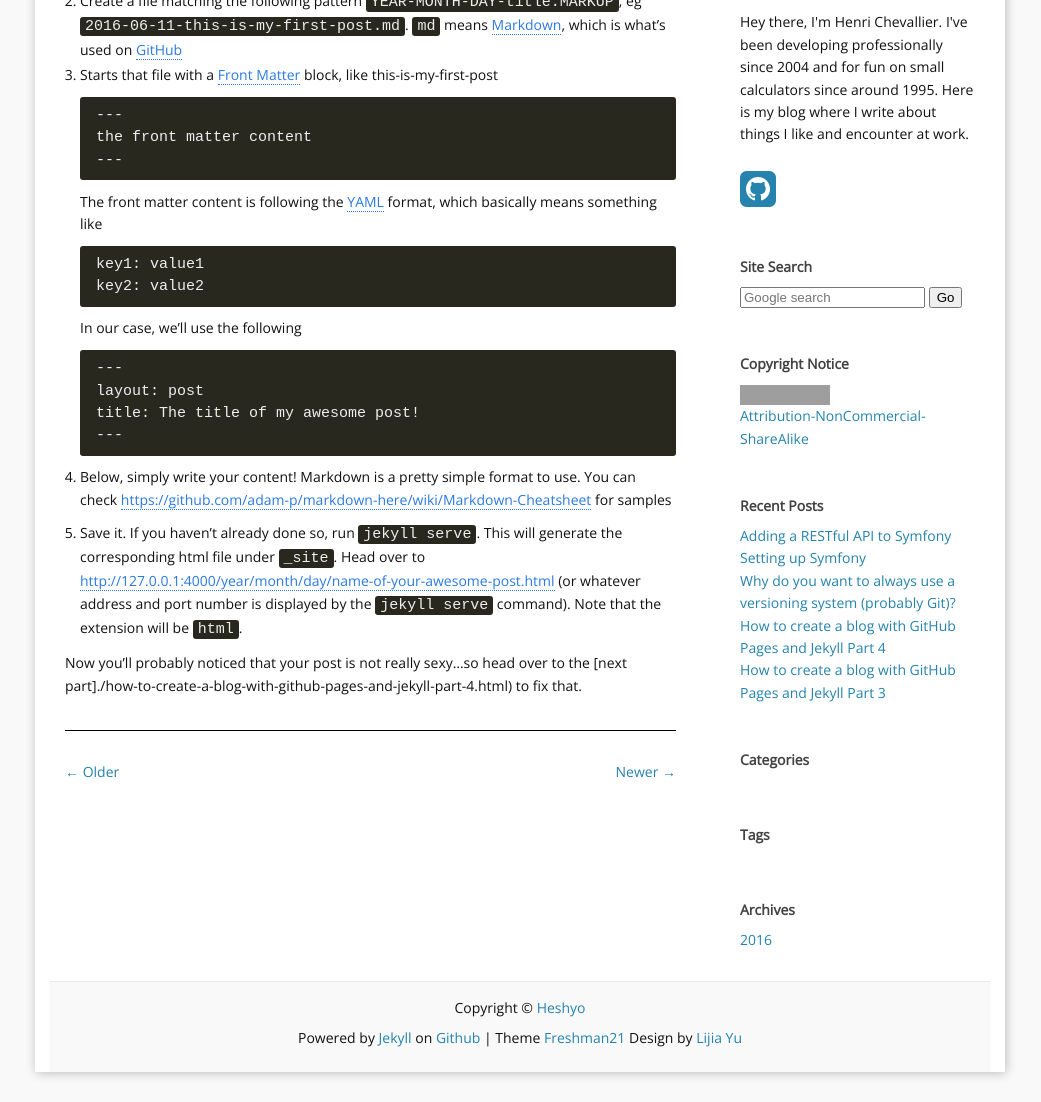
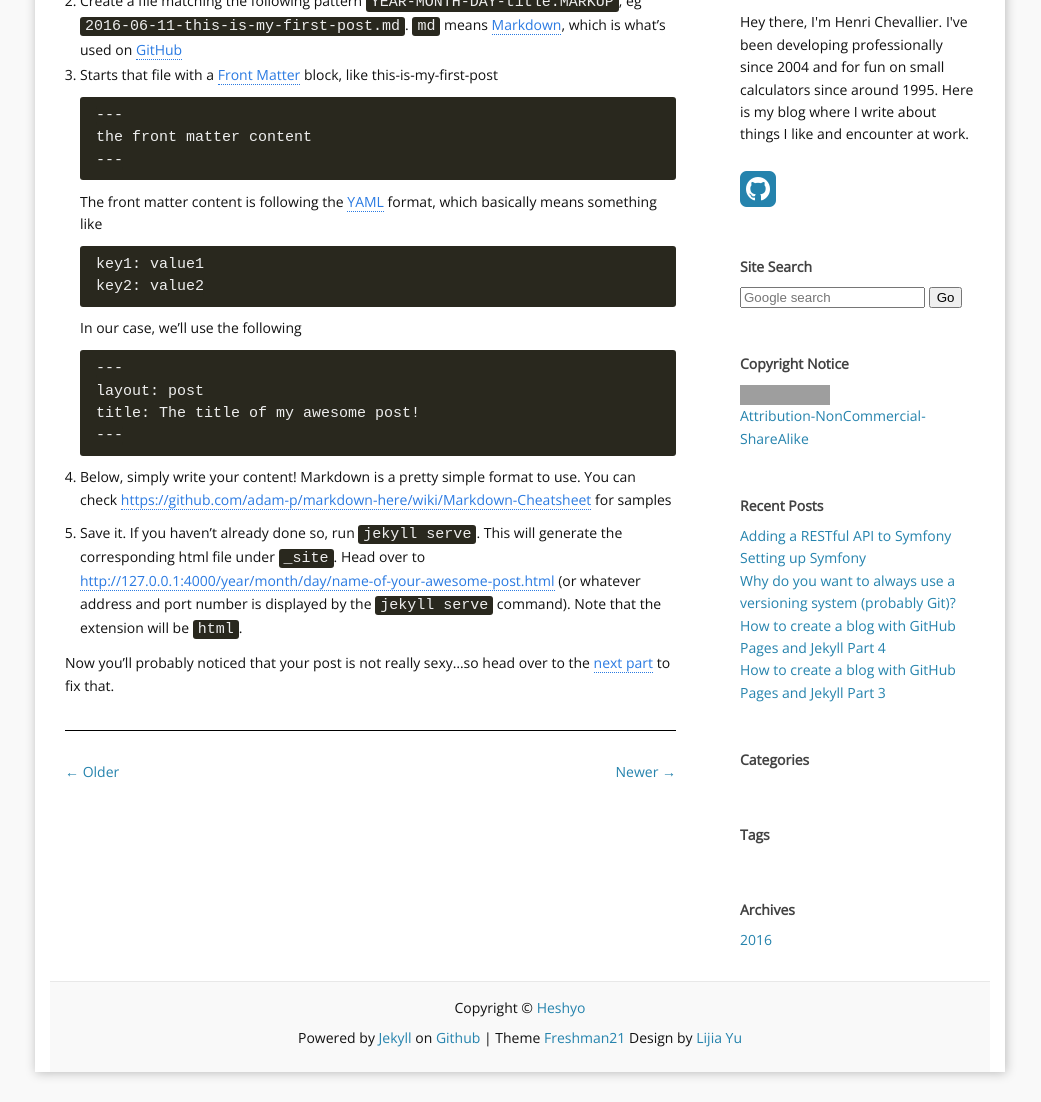
Before and after one commit to Heshyo/heshyo.github.io, a Jekyll site: the page built from _posts/2016-06-11-how-to-create-a-blog-with-github-pages-and-jekyll-part-3.md, in a window 1280 px wide, cut to the strip 404-1506 px from the top of the page. Shown: the whole strip, without its empty margins (120-1161 px from the left). Built offline with Jekyll 4.4.1, drawn with Linux system fonts in a browser that asks for light colours; nearby versions of some CDN libraries; comment, search, counter and statistics services are not loaded; grey boxes are pictures that could not be loaded.

Commit message:
- Fixed: link issues when we're under /page2/

````diff
--- a/_posts/2016-06-11-how-to-create-a-blog-with-github-pages-and-jekyll-part-3.md
+++ b/_posts/2016-06-11-how-to-create-a-blog-with-github-pages-and-jekyll-part-3.md
@@ -36,4 +36,4 @@ How to create you first Jekyll post
 
 5.	Save it. If you haven't already done so, run ```jekyll serve```. This will generate the corresponding html file under  ```_site```. Head over to <http://127.0.0.1:4000/year/month/day/name-of-your-awesome-post.html> (or whatever address and port number is displayed by the ```jekyll serve``` command). Note that the extension will be ```html```.
 
-Now you'll probably noticed that your post is not really sexy...so head over to the [next part]./how-to-create-a-blog-with-github-pages-and-jekyll-part-4.html) to fix that.
+Now you'll probably noticed that your post is not really sexy...so head over to the [next part](/2016/06/11/how-to-create-a-blog-with-github-pages-and-jekyll-part-4.html) to fix that.
````
Also changed, not shown: _posts/2016-06-11-how-to-create-a-blog-with-github-pages-and-jekyll-part-1.md (+1 -1 lines), _posts/2016-06-11-how-to-create-a-blog-with-github-pages-and-jekyll-part-2.md (+1 -1 lines).
